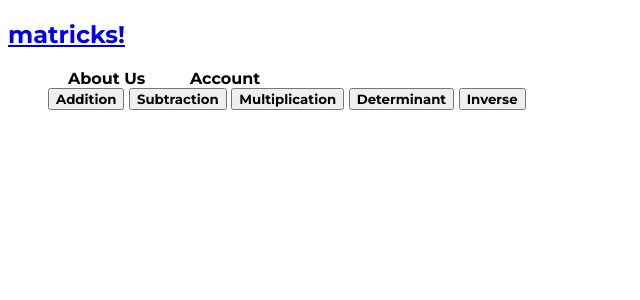
After one commit to allen-tran/Matricks, a Flask app: template app/templates/home.html in a window 1280 px wide. The commit adds this page. Shown: the top 300 px of the page, without its empty margins (0-640 px from the left). Run offline with Flask 2, Linux system fonts and the light colour scheme; the template is opened without the code that fills it, so the values that code supplies are empty.

Commit message:
push before erasing

```diff
--- a/app/Pages/index.py
+++ b/app/Pages/index.py
@@ -2,9 +2,9 @@ from flask import Flask, redirect, url_for, render_template
 
 app = Flask(__name__, template_folder='../templates')
 
-@app.route("/<name>")
-def home(name):
-    return render_template("index.html", content = name, r= 2)
+@app.route("/home")
+def home():
+    return render_template("home.html")
 
 if __name__ == "__main__":
     app.run(debug = True)
--- /dev/null
+++ b/app/__init__.py
@@ -0,0 +1,3 @@
+from flask import Flask
+
+app = Flask(__name__,static_url_path="/app/templates/static")
--- /dev/null
+++ b/app/static/css/main.css
@@ -0,0 +1,28 @@
+@import url("https://fonts.googleapis.com/css2?family=Montserrat:wght@700&display=swap");
+* {
+  font-family: "Montserrat", sans-serif;
+}
+body {
+  background-color: 1d3557;
+}
+ul {
+  display: inline;
+  list-style: none;
+  justify-content: center;
+}
+li {
+  width: fit-content;
+  display: inline;
+  /* display: flex; */
+  justify-content: center;
+  padding-right: 20px;
+  padding-left: 20px;
+}
+li a {
+  justify-content: center;
+  display: inline;
+  color: black;
+  text-align: center;
+  text-decoration: none;
+  width: auto;
+}
--- /dev/null
+++ b/app/templates/home.html
@@ -0,0 +1,26 @@
+<!DOCTYPE html>
+<html>
+  <head>
+    <link rel="stylesheet" href="../static/css/main.css" />
+    <title>{block title}</title>
+  </head>
+  <body>
+    <nav class="top-bar">
+      <a href="#"><h1>matricks!</h1></a>
+
+      <ul class="nav-bar">
+        <li><a href="#">About Us</a></li>
+        <li>
+          <a href="#">Account</a>
+        </li>
+      </ul>
+    </nav>
+    <ul>
+      <button>Addition</button>
+      <button>Subtraction</button>
+      <button>Multiplication</button>
+      <button>Determinant</button>
+      <button>Inverse</button>
+    </ul>
+  </body>
+</html>
```
Also changed, not shown: app/templates/base.html (+29 -24 lines), testing/home.py (renamed from app/Pages/home.py).
